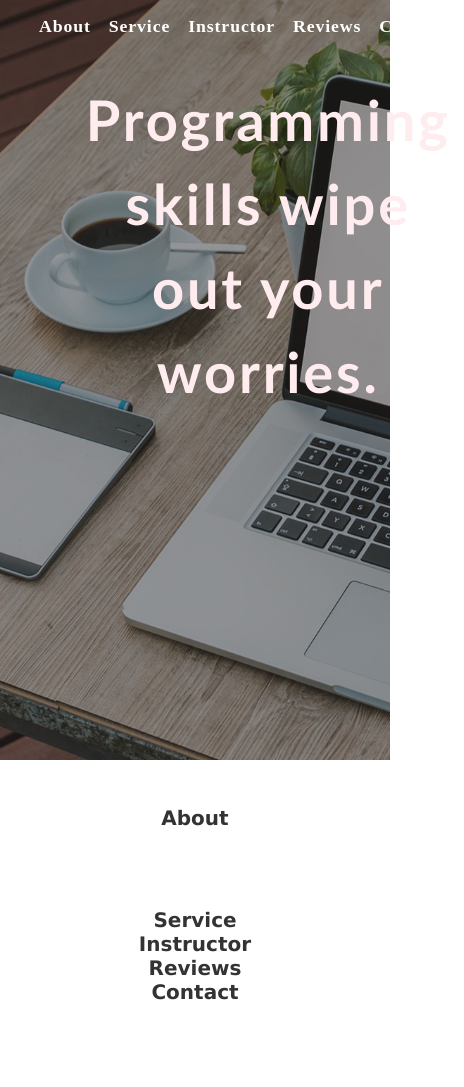
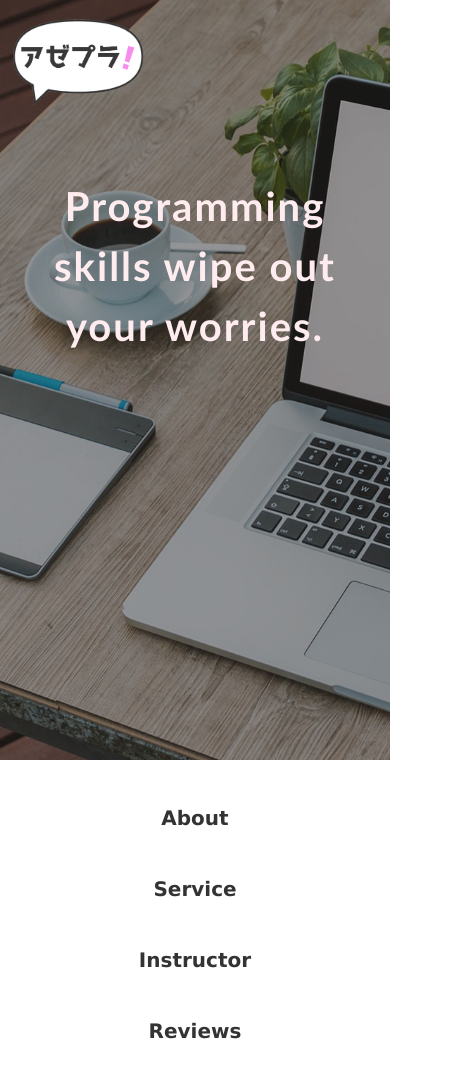
Before and after one commit to kazuya002ex/azepla_lp, a plain HTML site: page index.html in a window 390 px wide. Shown: the top 1087 px of the page, 464 px wide, since content can reach past the window. Before the commit the page ends 1004 px from the top, so only its background shows below. Drawn offline with Linux system fonts and the light colour scheme.

Commit message:
feat: それぞれの距離

```diff
--- a/index.html
+++ b/index.html
@@ -31,32 +31,32 @@
     </div>
     <main>
 
-        <section class="about">
+        <section class="about wrapper">
             <div class="about-title title">
                 <h2>About</h2>
             </div>
 
         </section>
 
-        <section class="service">
+        <section class="service wrapper">
             <div class="service-title title">
                 <h2>Service</h2>
             </div>
         </section>
 
-        <section class="instructor">
+        <section class="instructor wrapper">
             <div class="instructor-title title">
                 <h2>Instructor</h2>
             </div>
         </section>
 
-        <section class="reviews">
+        <section class="reviews wrapper">
             <div class="reviews-title title">
                 <h2>Reviews</h2>
             </div>
         </section>
 
-        <section class="contact">
+        <section class="contact wrapper">
             <div class="contact-title title">
                 <h2>Contact</h2>
             </div>
--- a/style.css
+++ b/style.css
@@ -123,13 +123,6 @@ body {
   font-family: Noto Sans Myanmar;;
 }
 
-.title {
-  text-align: center;
-  font-size: 1.25rem;
-  font-family: Verdana, Geneva, Tahoma, sans-serif;
-  color: #666;
-}
-
 /* header */
 
 .bg-big {
@@ -186,7 +179,46 @@ header {
 
 /* top#index */
 
-.about {
+/* common */
+
+.wrapper {
   margin-top: 12%;
-  margin-bottom: 20%;
 }
+
+.title {
+  text-align: center;
+  font-size: 1.25rem;
+  font-family: Verdana, Geneva, Tahoma, sans-serif;
+  color: #666;
+}
+
+@media screen and (max-width: 480px) {
+  .bg-big {
+    width: 100%;
+  }
+
+  .header-logo h1 a img {
+    width: 45%;
+    height: 45%;
+    margin-left: 3%;
+    margin-top: 4%;
+  }
+
+  header {
+    /* display: block; */
+    margin-left: 1%;
+    margin-right: 1%;
+  }
+
+  .header-list ul li a {
+    display: none;
+    font-size: .7rem;
+  }
+
+  .header-title p {
+    font-size: 2.5rem;
+    margin-left: 3%;
+    margin-right: 3%;
+    padding-top: 45%;
+  }
+}
```
